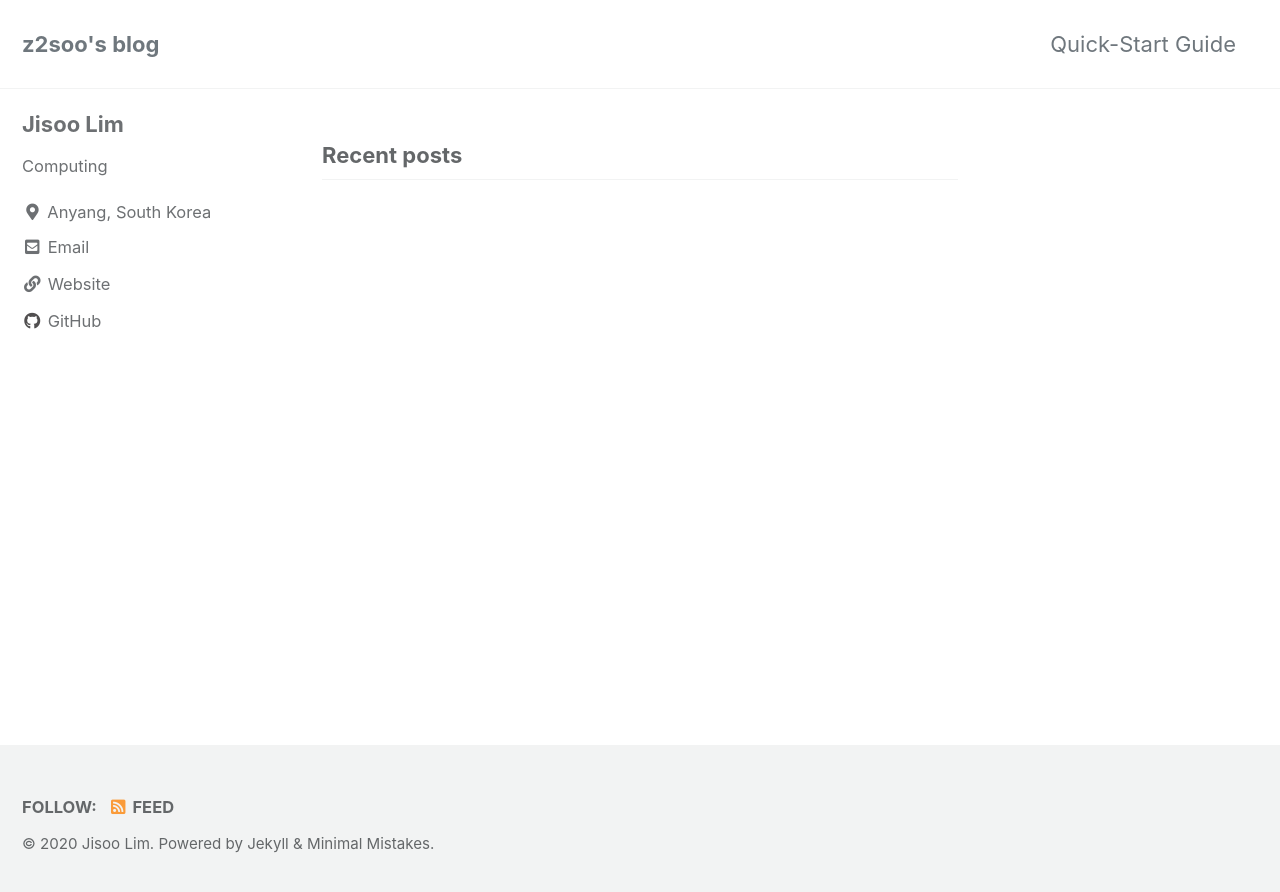
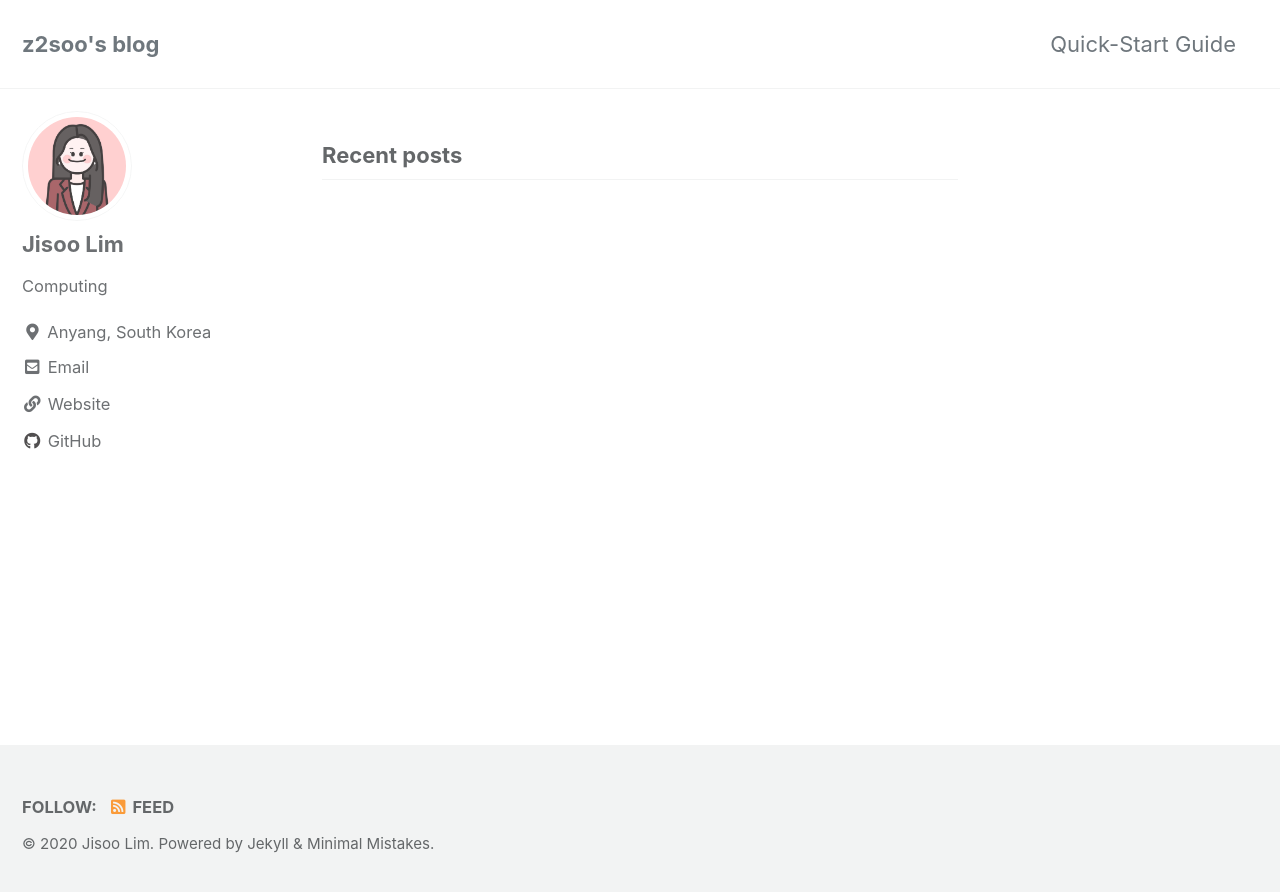
Before and after one commit to z2soo/z2soo.github.io, a Jekyll site: the page built from index.html, in a window 1280 px wide. Shown: the top 892 px of the page. Built offline with Jekyll 4.4.1, drawn with Linux system fonts in a browser that asks for light colours; cached includes are drawn as plain includes; the list of posts is cut into pages by our own code.

Commit message:
git blog test

```diff
--- a/_config.yml
+++ b/_config.yml
@@ -94,7 +94,7 @@ analytics:
 # Site Author
 author:
   name             : "Jisoo Lim"
-  avatar           : # path of avatar image, e.g. "/assets/images/bio-photo.jpg"
+  avatar           : "/assets/images/mypic.jpg" # path of avatar image, e.g. "/assets/images/bio-photo.jpg"
   bio              : "Computing"
   location         : "Anyang, South Korea"
   email            :
```
Also changed, not shown: assets/images/mypic.jpg (added).
